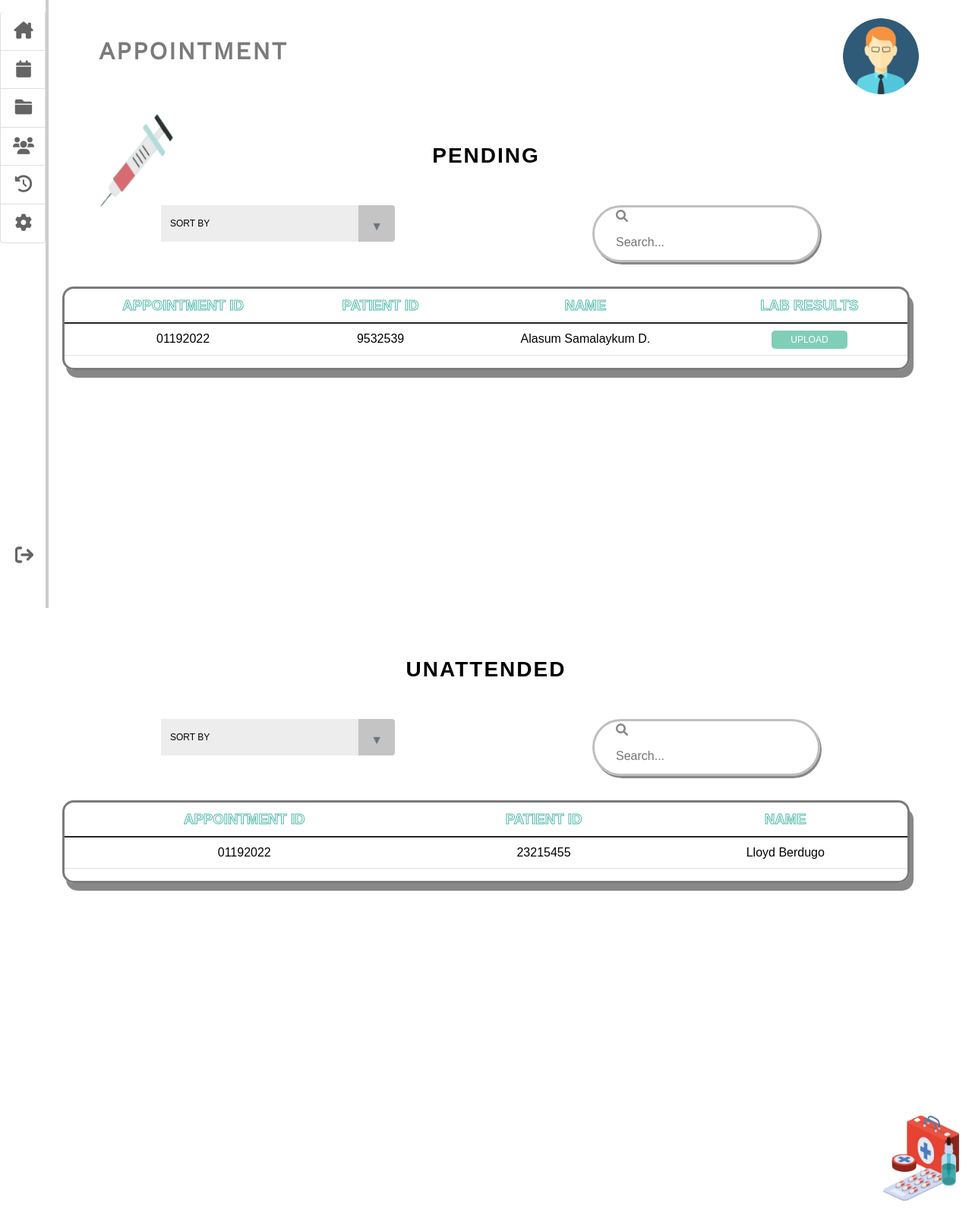
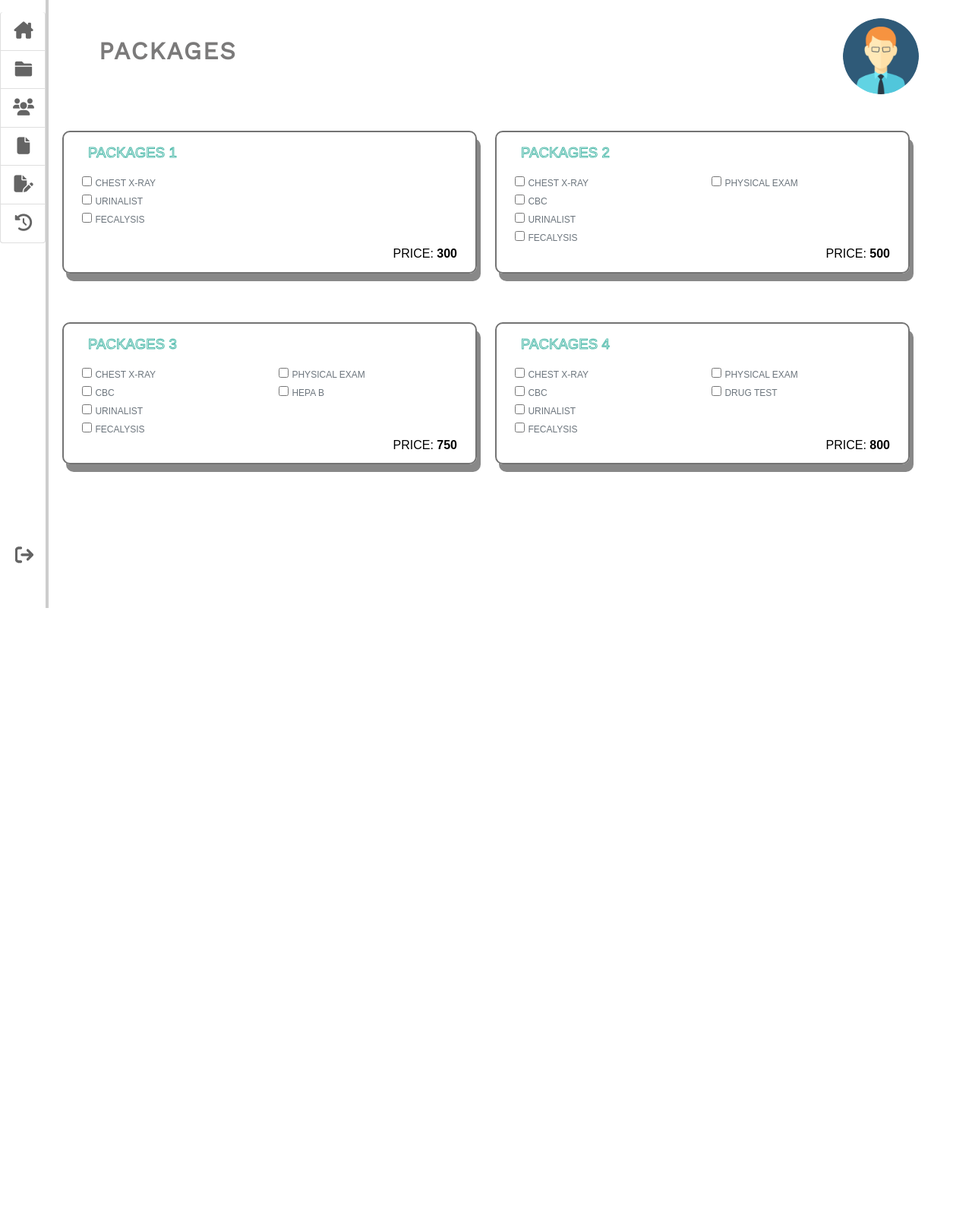
Before and after one commit to harrrilazydevs/Project-repo, a PHP site: page / in a window 1280 px wide. Shown: the whole page at 76% size. After the commit the page ends 800 px from the top, so only its background shows below. Run offline with PHP 8.4, Linux system fonts and the light colour scheme; a user stored in the database is signed in.

Commit message:
Admin UI added
Admin UI added

```diff
--- a/index.php
+++ b/index.php
@@ -142,6 +142,8 @@ $_SESSION['access_level'] = 'admin';
         include_once 'src/pages/dental_clinic/admin/history.php';
         include_once 'src/pages/dental_clinic/admin/admin_appointment.php';
         include_once 'src/pages/dental_clinic/admin/admin_modal.php';
+        include_once 'src/pages/dental_clinic/admin/prices.php';
+        include_once 'src/pages/dental_clinic/admin/packages.php';
 
 
         echo '<script src="src/func/dental_clinic/main.js"></script>';
--- a/src/pages/dental_clinic/admin/admin_appointment.php
+++ b/src/pages/dental_clinic/admin/admin_appointment.php
@@ -1,4 +1,4 @@
-<div class="page" id="page_admin_appointment" style="background-color: white;">
+<div class="d-none page" id="page_admin_appointment" style="background-color: white;">
 
     <?php
     include 'admin_sidebar.php';
@@ -8,10 +8,9 @@
     <section class=" min-vh-100" style="background-image:  url('src/resources/img/inject.png');  background-repeat: no-repeat; background-size: 10% 20%; background-position: 10% 20% ">
         <div class="container" style="color: #7B7A7A; ">
             <div class="row">
-                <div class="col mt-lg-5 mt-xl-5 mt-sm-3">
-                    <span class="h2 ms-lg-5 fw-bold" style="letter-spacing: 2px; font-family: 'Work Sans', sans-serif;">APPOINTMENT</span>
+                <div class="col mt-sm-3">
+                    <img class="p-0 mt-lg-5 mt-xl-4 mt-sm-3" src="src/resources/img/user.png" style="width: 100px; height: 100px; border-radius: 100%; float: right;">
                 </div>
-                <img class="p-0 mt-lg-5 mt-xl-4 mt-sm-3" src="src/resources/img/user.png" style="width: 100px; height: 100px; border-radius: 100%; float: right;">
             </div>
         </div>
 
@@ -61,45 +60,5 @@
     </section>
 
 
-    <section class=" min-vh-100" style="background-image: url('src/resources/img/medkit.png');  background-repeat: no-repeat; background-size: 10% 20%; background-position: 100% 100%,  10% 20% ">
-        <div class="container mt-3 pt-5">
-            <div class="text-center mb-3">
-                <span class="h3" style="letter-spacing: 2px; font-weight: bold; color: #000;">UNATTENDED</span>
-            </div>
 
-            <div class="row d-flex justify-content-around mt-5 mb-3">
-                <div class="select text-muted">
-                    <select class="selection">
-                        <option value="1">SORT BY</option>
-                        <option value="2">TEST 1</option>
-                        <option value="3">TEST 2</option>
-                    </select>
-                </div>
-
-                <div class="search mb-3 " style="box-shadow: 2px 3px #888888; float: right !important;">
-                    <span style="font-size: 1rem; padding-left: 1rem; color: #888888;"><i class="fa-solid fa-magnifying-glass"></i></span>
-                    <input type="search" placeholder="Search..." style="border: none; outline: none; ">
-                </div>
-            </div>
-
-            <div class="table-responsive" id="no-more-tables" style="border: 3px solid  #7B7A7A; border-radius: 15px; box-shadow: 5px 10px #888888;">
-                <table class="table">
-                    <thead class="text-center">
-                        <tr class="table_title">
-                            <th>APPOINTMENT ID</th>
-                            <th>PATIENT ID</th>
-                            <th>NAME</th>
-                        </tr>
-                    </thead>
-                    <tbody class="text-center">
-                        <tr>
-                            <td class="data-title" data-title="APPOINTMENT ID"><small class="h6 text-black">01192022</small></td>
-                            <td class="data-title" data-title="PATIENT ID"><small class="h6 text-black">23215455</small></td>
-                            <td class="data-title" data-title="NAME"><small class="h6 text-black">Lloyd Berdugo</small></td>
-                        </tr>
-                    </tbody>
-                </table>
-            </div>
-        </div>
-    </section>
 </div>
--- a/src/pages/dental_clinic/admin/admin_sidebar.php
+++ b/src/pages/dental_clinic/admin/admin_sidebar.php
@@ -1,19 +1,16 @@
 <div class="side_bar_style_1 d-none d-xl-block  pt-3" style="position: fixed;">
     <ul class="list-group pb-3" style="font-size: 1.4rem;">
         <li class="list-group-item btn_view_overview border-top-0"><i title="Admin Overview" class="fa-fw fa-solid fa-house-chimney"></i></li>
-        <li class="list-group-item"><i title="Appointments" class="fa-fw fa-solid fa-calendar"></i></li>
-        <li class="list-group-item"><i title="Upload Patient's Lab Result" class="fa-fw fa-solid fa-folder-closed"></i></li>
+        <li class="list-group-item btn_view_appointment"><i title="Upload Patient's Lab Result" class="fa-fw fa-solid fa-folder-closed"></i></li>
         <li class="list-group-item btn_view_registeredPatient"><i title="Registered Patients"  class="fa-fw fa-solid fa-solid fa-users"></i></li>
+        <li class="list-group-item btn_view_prices" title="Edit Pricelist"> <i class="fa-fw fa-solid fa-file"></i></li>
+        <li class="list-group-item btn_view_packages" title="Edit Packages"><i class="fa-fw fa-solid fa-file-pen"></i></li>
         <li class="list-group-item btn_view_history"><i title="History" class="fa-fw fa-solid fa-clock-rotate-left"></i></li>
-        <li class="list-group-item"><i title="Settings" class="fa-fw fa-solid fa-gear"></i></li>
     </ul>
 
     <ul class="logout">
-
         <li>
             <i  title="Logout" class="fa-solid fa-arrow-right-from-bracket"></i>
         </li>
-
-
     </ul>
 </div>
--- a/src/pages/dental_clinic/admin/history.php
+++ b/src/pages/dental_clinic/admin/history.php
@@ -65,4 +65,46 @@
             </div>
         </div>
     </section>
+
+    <section class=" min-vh-100" style="background-image: url('src/resources/img/medkit.png');  background-repeat: no-repeat; background-size: 10% 20%; background-position: 100% 100%,  10% 20% ">
+        <div class="container mt-3 pt-5">
+            <div class="text-center mb-3">
+                <span class="h3" style="letter-spacing: 2px; font-weight: bold; color: #000;">UNATTENDED</span>
+            </div>
+
+            <div class="row d-flex justify-content-around mt-5 mb-3">
+                <div class="select text-muted">
+                    <select class="selection">
+                        <option value="1">SORT BY</option>
+                        <option value="2">TEST 1</option>
+                        <option value="3">TEST 2</option>
+                    </select>
+                </div>
+
+                <div class="search mb-3 " style="box-shadow: 2px 3px #888888; float: right !important;">
+                    <span style="font-size: 1rem; padding-left: 1rem; color: #888888;"><i class="fa-solid fa-magnifying-glass"></i></span>
+                    <input type="search" placeholder="Search..." style="border: none; outline: none; ">
+                </div>
+            </div>
+
+            <div class="table-responsive" id="no-more-tables" style="border: 3px solid  #7B7A7A; border-radius: 15px; box-shadow: 5px 10px #888888;">
+                <table class="table">
+                    <thead class="text-center">
+                        <tr class="table_title">
+                            <th>APPOINTMENT ID</th>
+                            <th>PATIENT ID</th>
+                            <th>NAME</th>
+                        </tr>
+                    </thead>
+                    <tbody class="text-center">
+                        <tr>
+                            <td class="data-title" data-title="APPOINTMENT ID"><small class="h6 text-black">01192022</small></td>
+                            <td class="data-title" data-title="PATIENT ID"><small class="h6 text-black">23215455</small></td>
+                            <td class="data-title" data-title="NAME"><small class="h6 text-black">Lloyd Berdugo</small></td>
+                        </tr>
+                    </tbody>
+                </table>
+            </div>
+        </div>
+    </section>
 </div>
--- /dev/null
+++ b/src/pages/dental_clinic/admin/packages.php
@@ -0,0 +1,177 @@
+<div class=" page" id="page_packages" style="background-color: white;">
+
+    <?php
+    include 'admin_sidebar.php';
+    ?>
+
+
+    <section class=" min-vh-100">
+        <div class="container" style="color: #7B7A7A; ">
+            <div class="row">
+                <div class="col mt-lg-5 mt-xl-5 mt-sm-3">
+                    <span class="h2 ms-lg-5 fw-bold" style="letter-spacing: 2px; font-family: 'Work Sans', sans-serif;">PACKAGES</span>
+                </div>
+                <img class="p-0 mt-lg-5 mt-xl-4 mt-sm-3" src="src/resources/img/user.png" style="width: 100px; height: 100px; border-radius: 100%; float: right;">
+            </div>
+        </div>
+
+
+        <div class="container mt-lg-5 mt-xl-5">
+            <!------------------- ROW 0-------------------->
+            <div class="row mt-sm-5">
+                <!---------- PACKAGES 1----------->
+                <div class="col-6 mb-3">
+                    <div class="container text-white h-100" style=" box-shadow: 5px 10px #888888; border-radius: 10px; border: solid #737373 2px;">
+                        <h4 class="ms-2 mt-3 mb-3 text-black " style="-webkit-text-stroke-width: 1px !important; -webkit-text-stroke-color: #4bb9a9 !important; color: white !important;font-size: 14pt !important;">PACKAGES 1</h4>
+
+                        <div class="col-12 text-muted">
+                            <div class=" custom-control custom-checkbox">
+                                <input type="checkbox" class="custom-control-input">
+                                <label class="custom-control-label" style="font-size:9pt;">CHEST X-RAY</label>
+                            </div>
+
+                            <div class="custom-control custom-checkbox">
+                                <input type="checkbox" class="custom-control-input" id="btwr">
+                                <label class="custom-control-label" style="font-size:9pt;">URINALIST</label>
+                            </div>
+
+                            <div class="custom-control custom-checkbox">
+                                <input type="checkbox" class="custom-control-input" id="vdrl">
+                                <label class="custom-control-label" style="font-size:9pt;">FECALYSIS</label>
+                            </div>
+                        </div>
+
+                        <h6 class="ms-2 mt-4 mb-3 text-black" style="float: right;">PRICE: <b>300</b></h6>
+
+                    </div>
+                </div>
+
+                <!---------- PACKAGES 2----------->
+                <div class="col-6 mb-3">
+                    <div class="container text-white h-100" style=" box-shadow: 5px 10px #888888; border-radius: 10px; border: solid #737373 2px;">
+                        <h4 class="ms-2 mt-3 mb-3 text-black " style="-webkit-text-stroke-width: 1px !important; -webkit-text-stroke-color: #4bb9a9 !important; color: white !important;font-size: 14pt !important;">PACKAGES 2</h4>
+                        <div class="row">
+                            <div class="col-6 text-muted">
+                                <div class=" custom-control custom-checkbox">
+                                    <input type="checkbox" class="custom-control-input">
+                                    <label class="custom-control-label" style="font-size:9pt;">CHEST X-RAY</label>
+                                </div>
+
+                                <div class="custom-control custom-checkbox">
+                                    <input type="checkbox" class="custom-control-input" id="btwr">
+                                    <label class="custom-control-label" style="font-size:9pt;">CBC</label>
+                                </div>
+
+                                <div class="custom-control custom-checkbox">
+                                    <input type="checkbox" class="custom-control-input" id="vdrl">
+                                    <label class="custom-control-label" style="font-size:9pt;">URINALIST</label>
+                                </div>
+
+                                <div class=" custom-control custom-checkbox">
+                                    <input type="checkbox" class="custom-control-input" id="x-ray">
+                                    <label class="custom-control-label" style="font-size:9pt;">FECALYSIS</label>
+                                </div>
+                            </div>
+
+                            <div class="col-6 text-muted">
+                                <div class=" custom-control custom-checkbox">
+                                    <input type="checkbox" class="custom-control-input">
+                                    <label class="custom-control-label" style="font-size:9pt;">PHYSICAL EXAM</label>
+                                </div>
+                            </div>
+                        </div>
+                        <h6 class="ms-2 mb-3 text-black" style="float: right;">PRICE: <b>500</b></h6>
+                    </div>
+                </div>
+            </div>
+
+            <!------------------- ROW 1-------------------->
+            <div class="row mt-sm-5">
+                <!---------- PACKAGES 3----------->
+                <div class="col-6 mb-3">
+                    <div class="container text-white h-100" style=" box-shadow: 5px 10px #888888; border-radius: 10px; border: solid #737373 2px;">
+                        <h4 class="ms-2 mt-3 mb-3 text-black " style="-webkit-text-stroke-width: 1px !important; -webkit-text-stroke-color: #4bb9a9 !important; color: white !important;font-size: 14pt !important;">PACKAGES 3</h4>
+                        <div class="row">
+                            <div class="col-6 text-muted">
+                                <div class=" custom-control custom-checkbox">
+                                    <input type="checkbox" class="custom-control-input">
+                                    <label class="custom-control-label" style="font-size:9pt;">CHEST X-RAY</label>
+                                </div>
+
+                                <div class="custom-control custom-checkbox">
+                                    <input type="checkbox" class="custom-control-input" id="btwr">
+                                    <label class="custom-control-label" style="font-size:9pt;">CBC</label>
+                                </div>
+
+                                <div class="custom-control custom-checkbox">
+                                    <input type="checkbox" class="custom-control-input" id="vdrl">
+                                    <label class="custom-control-label" style="font-size:9pt;">URINALIST</label>
+                                </div>
+
+                                <div class=" custom-control custom-checkbox">
+                                    <input type="checkbox" class="custom-control-input" id="x-ray">
+                                    <label class="custom-control-label" style="font-size:9pt;">FECALYSIS</label>
+                                </div>
+                            </div>
+
+                            <div class="col-6 text-muted">
+                                <div class=" custom-control custom-checkbox">
+                                    <input type="checkbox" class="custom-control-input">
+                                    <label class="custom-control-label" style="font-size:9pt;">PHYSICAL EXAM</label>
+                                </div>
+                                <div class=" custom-control custom-checkbox">
+                                    <input type="checkbox" class="custom-control-input">
+                                    <label class="custom-control-label" style="font-size:9pt;">HEPA B</label>
+                                </div>
+                            </div>
+                        </div>
+                        <h6 class="ms-2 mb-3 text-black" style="float: right;">PRICE: <b>750</b></h6>
+                    </div>
+                </div>
+
+                <!---------- PACKAGES 4----------->
+                <div class="col-6 mb-3">
+                    <div class="container text-white h-100" style=" box-shadow: 5px 10px #888888; border-radius: 10px; border: solid #737373 2px;">
+                        <h4 class="ms-2 mt-3 mb-3 text-black " style="-webkit-text-stroke-width: 1px !important; -webkit-text-stroke-color: #4bb9a9 !important; color: white !important;font-size: 14pt !important;">PACKAGES 4</h4>
+                        <div class="row">
+                            <div class="col-6 text-muted">
+                                <div class=" custom-control custom-checkbox">
+                                    <input type="checkbox" class="custom-control-input">
+                                    <label class="custom-control-label" style="font-size:9pt;">CHEST X-RAY</label>
+                                </div>
+
+                                <div class="custom-control custom-checkbox">
+                                    <input type="checkbox" class="custom-control-input" id="btwr">
+                                    <label class="custom-control-label" style="font-size:9pt;">CBC</label>
+                                </div>
+
+                                <div class="custom-control custom-checkbox">
+                                    <input type="checkbox" class="custom-control-input" id="vdrl">
+                                    <label class="custom-control-label" style="font-size:9pt;">URINALIST</label>
+                                </div>
+
+                                <div class=" custom-control custom-checkbox">
+                                    <input type="checkbox" class="custom-control-input" id="x-ray">
+                                    <label class="custom-control-label" style="font-size:9pt;">FECALYSIS</label>
+                                </div>
+                            </div>
+
+                            <div class="col-6 text-muted">
+                                <div class=" custom-control custom-checkbox">
+                                    <input type="checkbox" class="custom-control-input">
+                                    <label class="custom-control-label" style="font-size:9pt;">PHYSICAL EXAM</label>
+                                </div>
+
+                                <div class=" custom-control custom-checkbox">
+                                    <input type="checkbox" class="custom-control-input">
+                                    <label class="custom-control-label" style="font-size:9pt;">DRUG TEST</label>
+                                </div>
+                            </div>
+                        </div>
+                        <h6 class="ms-2 mb-3 text-black" style="float: right;">PRICE: <b>800</b></h6>
+                    </div>
+                </div>
+            </div>
+        </div>
+    </section>
+</div>
--- /dev/null
+++ b/src/pages/dental_clinic/admin/prices.php
@@ -0,0 +1,71 @@
+<div class="d-none page" id="page_prices" style="background-color: white;">
+
+    <?php
+    include 'admin_sidebar.php';
+    ?>
+
+
+    <section class=" min-vh-100" style="background-image:  url('src/resources/img/inject.png');  background-repeat: no-repeat; background-size: 10% 20%; background-position: 10% 20% ">
+        <div class="container" style="color: #7B7A7A; ">
+            <div class="row">
+                <div class="col mt-lg-5 mt-xl-5 mt-sm-3">
+                    <span class="h2 ms-lg-5 fw-bold" style="letter-spacing: 2px; font-family: 'Work Sans', sans-serif;">PRICES</span>
+                </div>
+                <img class="p-0 mt-lg-5 mt-xl-4 mt-sm-3" src="src/resources/img/user.png" style="width: 100px; height: 100px; border-radius: 100%; float: right;">
+            </div>
+        </div>
+
+        <div class="container mt-3 pt-5" style="width: 60%;">
+            <div class="row d-flex justify-content-around mt-5 mb-3">
+                <div class="search mb-3 " style="box-shadow: 2px 3px #888888;">
+                    <span style="font-size: 1rem; padding-left: 1rem; color: #888888;"><i class="fa-solid fa-magnifying-glass"></i></span>
+                    <input type="search" placeholder="Search..." style="border: none; outline: none; ">
+                </div>
+            </div>
+
+            <div class="table-responsive" id="no-more-tables" style="border: 3px solid  #7B7A7A; border-radius: 15px; box-shadow: 5px 10px #888888;">
+                <table class="table">
+                    <thead class="text-center">
+                        <tr class="table_title">
+                            <th>SERVICE</th>
+                            <th>PRICE</th>
+
+                        </tr>
+                    </thead>
+                    <tbody class="text-center">
+                        <tr>
+                            <td class="data-title" data-title="SERVICE"><small class="h6 text-black">Blood Typing with RH</small></td>
+                            <td class="data-title" data-title="PRICE"><small class="h6 text-black">₱ 30.</small></td>
+                        </tr>
+
+                        <tr>
+                            <td class="data-title" data-title="SERVICE"><small class="h6 text-black">CBC</small></td>
+                            <td class="data-title" data-title="PRICE"><small class="h6 text-black">₱ 30.</small></td>
+                        </tr>
+
+                        <tr>
+                            <td class="data-title" data-title="SERVICE"><small class="h6 text-black">CHEST X-RAY </small></td>
+                            <td class="data-title" data-title="PRICE"><small class="h6 text-black">₱ 30.</small></td>
+                        </tr>
+
+                        <tr>
+                            <td class="data-title" data-title="SERVICE"><small class="h6 text-black">CREATINNE</small></td>
+                            <td class="data-title" data-title="PRICE"><small class="h6 text-black">₱ 30.</small></td>
+                        </tr>
+
+                    </tbody>
+                </table>
+
+            </div>
+
+            <div class="container mt-xl-4 mt-lg-4">
+                <div class="row">
+                    <div class="col-12">
+                        <button class="text-white" style="background:#80CEB8; border-radius:5px; border: none; cursor: pointer; font-size: 12px; width: 100px; height: 2rem; float: right;">DONE</button>
+                        <button class="text-white me-lg-2 me-xl-2" style="background:#49A0B3; border-radius:5px; border: none; cursor: pointer; font-size: 12px; width: 100px; height: 2rem; float: right;">EDIT</button>
+                    </div>
+                </div>
+            </div>
+        </div>
+    </section>
+</div>
```
Also changed, not shown: src/func/dental_clinic/admin/admin.js (+21 -4 lines).
